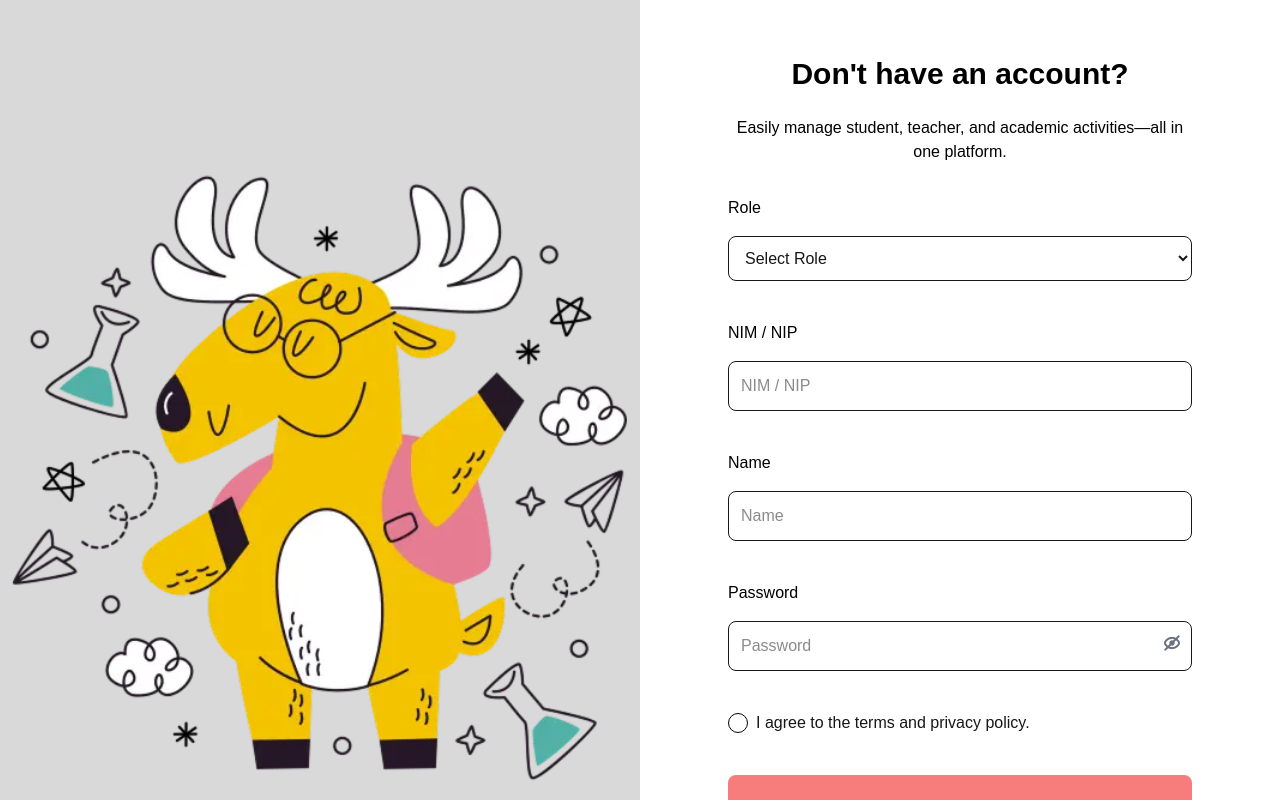
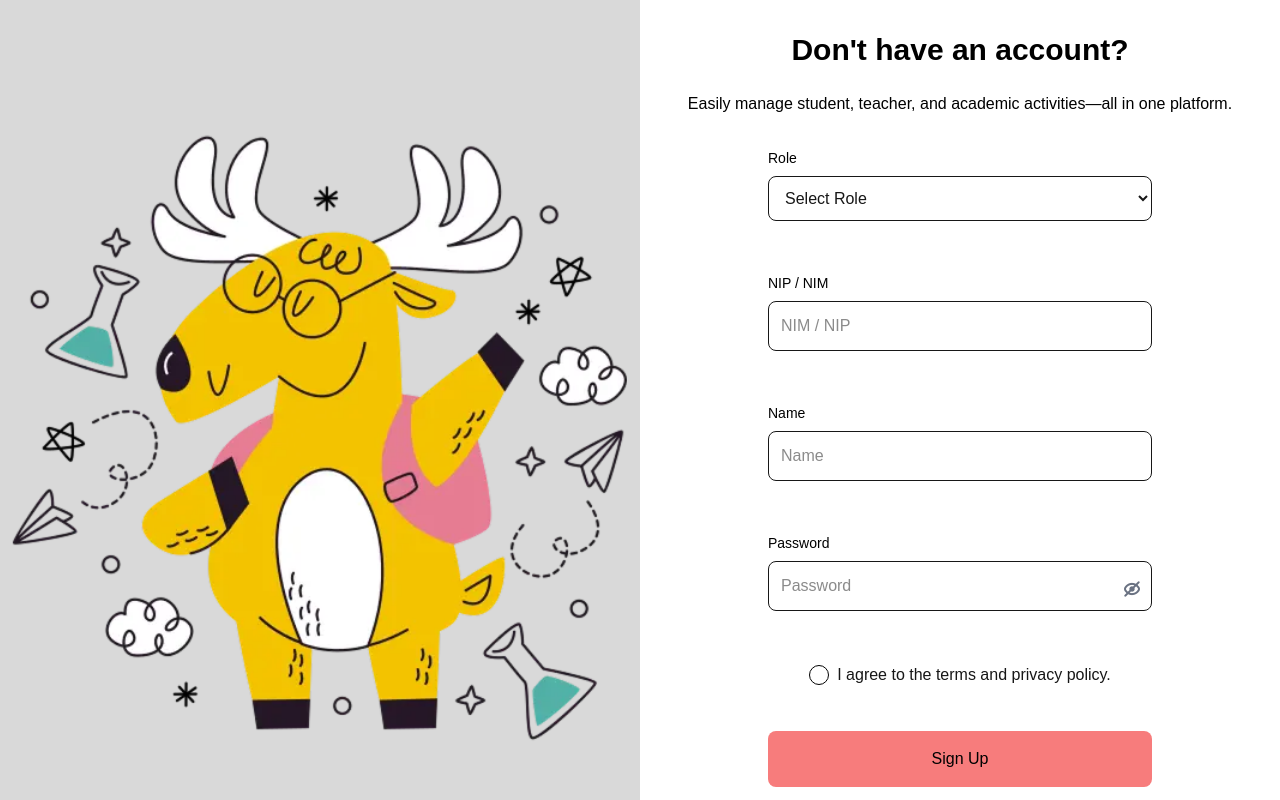
Before and after one commit to Tellu-11/schoolmanagement-fe, a Next.js app: page /register in a window 1280 px wide. Shown: the top 800 px of the page. Built offline with nearby package versions, Linux system fonts and the light colour scheme.

Commit message:
feat(register): add service to handle user registration

```diff
--- a/app/(auth)/register/page.tsx
+++ b/app/(auth)/register/page.tsx
@@ -1,28 +1,42 @@
 "use client";
+import "@flaticon/flaticon-uicons/css/all/all.css";
 import { zodResolver } from "@hookform/resolvers/zod";
 import Image from "next/image";
 import Link from "next/link";
+import { useState } from "react";
 import { Controller, useForm } from "react-hook-form";
 import { z } from "zod";
-import "@flaticon/flaticon-uicons/css/all/all.css";
-import { useState } from "react";
+import { register } from "./service/register-service";
 
 const formSchema = z.object({
-  role: z.enum(["select-role", "student", "teacher"]),
-  identifier: z.string().min(3, "Minimal 3 karakter"),
-  name: z.string().min(3, "Minimal 3 karakter"),
-  password: z.string().min(6, "Minimal 6 karakter"),
-  agreement: z.boolean().refine((val) => val, "Harus menyetujui persyaratan"),
+  roleId: z
+    .enum(["select-role", "student", "lecturer"])
+    .refine((val) => ["student", "lecturer"].includes(val), {
+      message: "Please select a role",
+    }),
+  id: z
+    .string()
+    .nonempty("ID cannot be blank")
+    .max(20, "Max. 20 characters long"),
+  name: z.string().nonempty("Name cannot be blank"),
+  password: z.string().nonempty("Password cannot be blank"),
+  agreement: z
+    .boolean()
+    .refine((val) => val, "You must agree to the terms and conditions"),
 });
 
 export default function RegisterPage() {
   type FormValues = z.infer<typeof formSchema>;
 
-  const { control, handleSubmit } = useForm<FormValues>({
+  const {
+    control,
+    handleSubmit,
+    formState: { errors },
+  } = useForm<FormValues>({
     resolver: zodResolver(formSchema),
     defaultValues: {
-      role: "select-role",
-      identifier: "",
+      roleId: "select-role",
+      id: "",
       name: "",
       password: "",
       agreement: false,
@@ -31,11 +45,19 @@ export default function RegisterPage() {
 
   const [showPassword, setShowPassword] = useState(false);
 
-  const onSubmit = (data: FormValues) => {
-    if (data.agreement !== true) {
-      console.error("You must agree to the terms and conditions.");
+  const onSubmit = async (data: FormValues) => {
+    try {
+      const responseData = await register(
+        data.roleId,
+        data.id,
+        data.name,
+        data.password
+      );
+      console.log("Registration successful:", responseData);
+      window.location.href = "/login";
+    } catch (error) {
+      console.error("Something went wrong:", error);
     }
-    console.log(data);
   };
 
   return (
@@ -50,7 +72,7 @@ export default function RegisterPage() {
         />
       </div>
 
-      <div className="w-full lg:w-1/2 p-14 max-w-xl mx-auto">
+      <div className="w-full lg:w-1/2 p-8 mx-auto">
         <h1 className="text-3xl font-semibold text-black text-center mb-6">
           Don&apos;t have an account?
         </h1>
@@ -59,65 +81,105 @@ export default function RegisterPage() {
           platform.
         </h3>
 
-        <form onSubmit={handleSubmit(onSubmit)} className="space-y-10">
-          <h2 className="text-md text-black mb-4">Role</h2>
+        <form
+          onSubmit={handleSubmit(onSubmit)}
+          className="space-y-6 flex flex-col items-center"
+        >
+          <div className="w-96 m-0">
+            <h2 className="text-sm text-black mb-2">Role</h2>
+          </div>
           <Controller
-            name="role"
+            name="roleId"
             control={control}
             render={({ field }) => (
+              <div className="space-y-2">
+                <div className="flex justify-center">
                   <select
                     {...field}
-                className="w-full p-3 border rounded-lg focus:ring-1 focus:ring-black"
+                    className="w-96 p-3 border rounded-lg focus:ring-1 focus:ring-black"
                   >
                     <option value="select-role">Select Role</option>
                     <option value="student">Student</option>
-                <option value="teacher">Lecturer</option>
+                    <option value="lecturer">Lecturer</option>
                   </select>
+                </div>
+                {errors.roleId?.message != null ? (
+                  <p className="text-red-500 text-sm">
+                    {errors.roleId.message}
+                  </p>
+                ) : (
+                  <p className="pt-5"></p>
+                )}
+              </div>
             )}
           />
 
-          <h2 className="text-md text-black mb-4">NIM / NIP</h2>
+          <div className="w-96 m-0">
+            <h2 className="text-sm text-black mb-2">NIP / NIM</h2>
+          </div>
           <Controller
-            name="identifier"
+            name="id"
             control={control}
             render={({ field }) => (
+              <div className="space-y-2">
+                <div className="flex justify-center">
                   <input
                     {...field}
                     placeholder="NIM / NIP"
-                className="w-full p-3 border rounded-lg focus:ring-1 focus:ring-black"
+                    className="w-96 p-3 border rounded-lg focus:ring-1 focus:ring-black"
                   />
+                </div>
+                {errors.id?.message != null ? (
+                  <p className="text-red-500 text-sm">{errors.id.message}</p>
+                ) : (
+                  <p className="pt-5"></p>
+                )}
+              </div>
             )}
           />
 
-          <h2 className="text-md text-black mb-4">Name</h2>
+          <div className="w-96 m-0">
+            <h2 className="text-sm text-black mb-2">Name</h2>
+          </div>
           <Controller
             name="name"
             control={control}
             render={({ field }) => (
+              <div className="space-y-2">
+                <div className="flex justify-center">
                   <input
                     {...field}
                     placeholder="Name"
-                className="w-full p-3 border rounded-lg focus:ring-1 focus:ring-black"
+                    className="w-96 p-3 border rounded-lg focus:ring-1 focus:ring-black"
                   />
+                </div>
+                {errors.name?.message != null ? (
+                  <p className="text-red-500 text-sm">{errors.name.message}</p>
+                ) : (
+                  <p className="pt-5"></p>
+                )}
+              </div>
             )}
           />
 
-          <h2 className="text-md text-black mb-4">Password</h2>
+          <div className="w-96 m-0">
+            <h2 className="text-sm text-black mb-2">Password</h2>
+          </div>
           <Controller
             name="password"
             control={control}
             render={({ field }) => (
-              <div className="relative">
+              <div className="relative space-y-2 justi">
                 <input
                   {...field}
                   type={showPassword ? "text" : "password"}
                   placeholder="Password"
-                  className="w-full p-3 border rounded-lg focus:ring-1 focus:ring-black pr-10"
+                  className="w-96 p-3 border rounded-lg focus:ring-1 focus:ring-black pr-10"
                 />
                 <button
                   type="button"
                   onClick={() => setShowPassword(!showPassword)}
-                  className="absolute right-3 top-1/2 -translate-y-1/2"
+                  className="absolute right-3 top-2/5 -translate-y-1/2 h-full"
                 >
                   <i
                     className={`fi fi-br-eye${
@@ -125,6 +187,13 @@ export default function RegisterPage() {
                     } text-gray-500`}
                   />
                 </button>
+                {errors.password?.message != null ? (
+                  <p className="text-red-500 text-sm">
+                    {errors.password.message}
+                  </p>
+                ) : (
+                  <p className="pt-5"></p>
+                )}
               </div>
             )}
           />
@@ -133,7 +202,8 @@ export default function RegisterPage() {
             name="agreement"
             control={control}
             render={({ field }) => (
-              <div className="flex items-center space-x-2">
+              <div>
+                <div className="flex items-center justify-center">
                   <div className="relative">
                     <input
                       type="checkbox"
@@ -144,7 +214,7 @@ export default function RegisterPage() {
                     />
                     <label
                       htmlFor="agreement-checkbox"
-                    className="w-5 h-5 border border-black rounded-full flex items-center justify-center cursor-pointer peer-checked:bg-black peer-checked:text-white transition-colors"
+                      className="w-5 h-5 mr-2 border border-black rounded-full flex items-center justify-center cursor-pointer peer-checked:bg-black peer-checked:text-white transition-colors"
                     >
                       <i className="fi fi-br-check text-xs text-white"></i>
                     </label>
@@ -153,15 +223,25 @@ export default function RegisterPage() {
                     I agree to the terms and privacy policy.
                   </span>
                 </div>
+                {errors.agreement?.message != null ? (
+                  <p className="text-red-500 text-sm">
+                    {errors.agreement.message}
+                  </p>
+                ) : (
+                  <p className="pt-5"></p>
+                )}
+              </div>
             )}
           />
 
+          <div className="flex justify-center">
             <button
               type="submit"
-            className="w-full bg-[#F77C7C] text-lg text-black py-5 px-6 rounded-lg transition-colors hover:bg-red-500 cursor-pointer"
+              className="w-96 bg-[#F77C7C] text-black py-4 px-5 rounded-lg transition-colors hover:bg-red-500 cursor-pointer"
             >
               Sign Up
             </button>
+          </div>
         </form>
 
         <p className="mt-8 text-center text-md">
--- /dev/null
+++ b/app/(auth)/register/service/register-service.ts
@@ -0,0 +1,30 @@
+const register = async (
+  roleId: string,
+  id: string,
+  name: string,
+  password: string
+) => {
+  const payload = {
+    roleId: roleId === "lecturer" ? 2 : 3,
+    nip: id,
+    name: name,
+    password: password,
+  };
+
+  const response = await fetch("http://localhost:8080/api/auth/register", {
+    method: "POST",
+    headers: {
+      "Content-Type": "application/json",
+    },
+    body: JSON.stringify(payload),
+  });
+
+  if (!response.ok) {
+    const errorData = await response.json();
+    throw new Error(errorData.message || "Registrasi gagal");
+  }
+
+  return response.json();
+};
+
+export { register };
```
Lines whose indentation alone changed are shown as unchanged.
